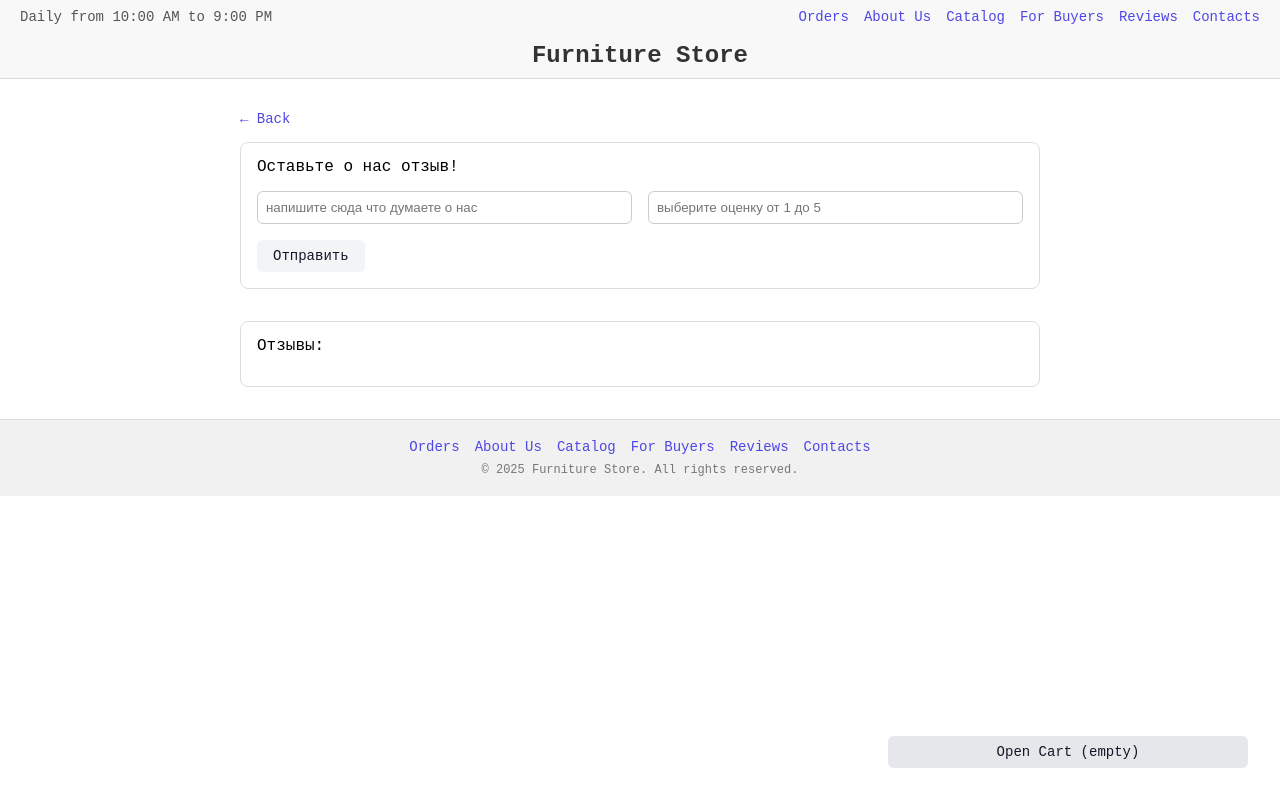
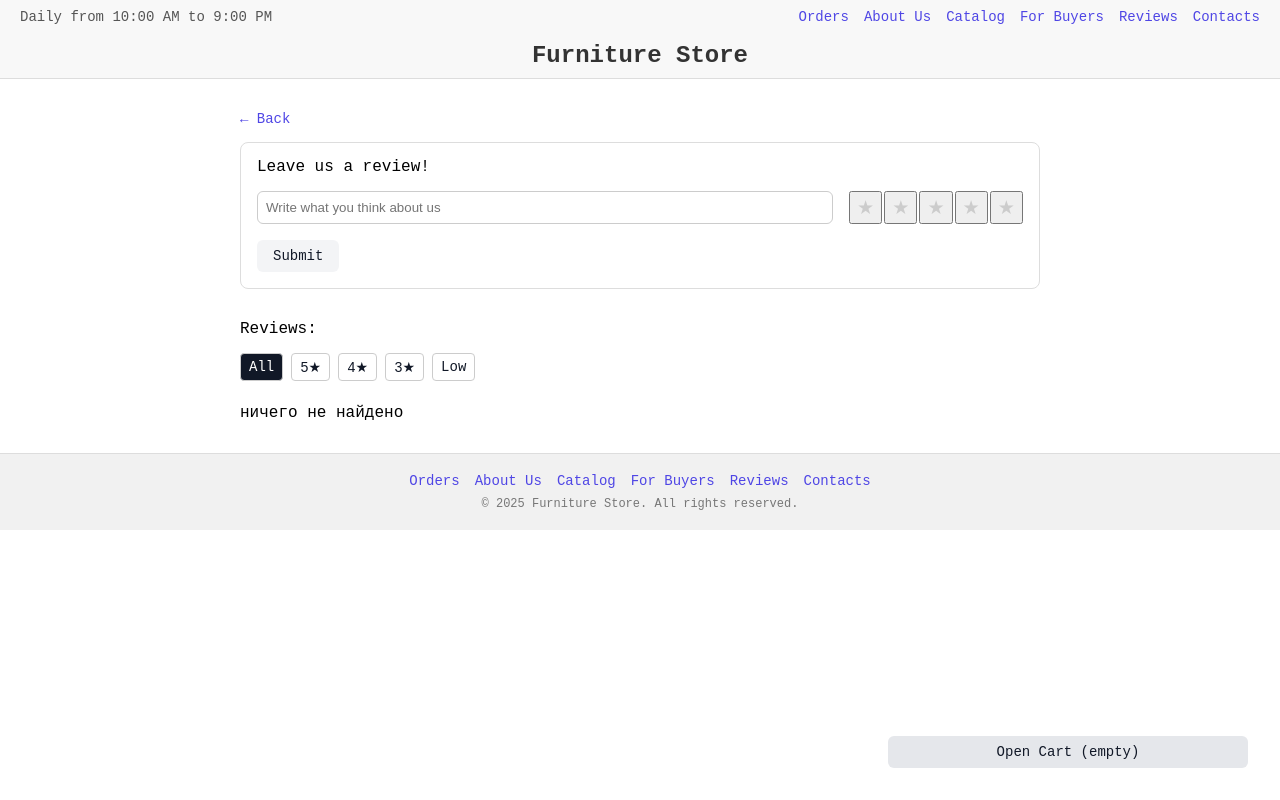
Before and after one commit to Karataev-Daniil/react-shop, a React (Vite) app: page /Reviews in a window 1280 px wide. Built offline with nearby package versions, Linux system fonts and the light colour scheme.

Commit message:
update ReviewsPage

```diff
--- a/src/pages/Reviews/ReviewsPage.jsx
+++ b/src/pages/Reviews/ReviewsPage.jsx
@@ -28,6 +28,8 @@ function ReviewsPage() {
     const [reviews, setReviews] = useLocalForage("reviews", []);
     const [contentReview, setContentReview] = useState("");
     const [gradeReview, setGradeReview] = useState("");
+    const [activeFilter, setActiveFilter] = useState("all");
+
 
     const createReview = (content, grade) => {
         if (!content || !grade) return;
@@ -35,71 +37,126 @@ function ReviewsPage() {
         const newReview = {
             review: content,
             grade: grade,
-            id: nanoid()
-        }
+            id: nanoid(),
+        };
 
         setReviews([...reviews, newReview]);
         setContentReview("");
         setGradeReview("");
+    };
+
+    const filteredReviews = reviews.filter((r) => {
+        if (activeFilter === "all") {
+            return true;
+        } else if (activeFilter === 5) {
+            return r.grade === 5;
+        } else if (activeFilter === 4) {
+            return r.grade === 4;
+        } else if (activeFilter === 3) {
+            return r.grade === 3;
+        } else if (activeFilter === "low" && r.grade <= 2) {
+            return true
         }
+
+
+        return false;
+    })
 
     return (
         <>
             <Helmet>
-                <title>Отзывы</title>
+                <title>Reviews</title>
             </Helmet>
 
-            <div className={styles.page}>
+            <div className={styles.reviewPage}>
                 <Button to="/" variant="link" className={styles.backButton}>
                     ← Back
                 </Button>
 
-                <section className={styles.reviewFormSection}>
-                    <h2 className={styles.reviewTitle}>Оставьте о нас отзыв!</h2>
+                <section className={styles.reviewForm}>
+                    <h2 className={styles.reviewFormTitle}>Leave us a review!</h2>
+
                     <div className={styles.inputs}>
                         <input
                             type="text"
-                            placeholder="напишите сюда что думаете о нас"
+                            placeholder="Write what you think about us"
                             value={contentReview}
                             onChange={(e) => setContentReview(e.target.value)}
                             className={styles.textInput}
                         />
-                        <input
-                            type="number"
-                            placeholder="выберите оценку от 1 до 5"
-                            value={gradeReview}
-                            onChange={(e) => {
-                                const value = Number(e.target.value);
-                                if (value > 5) {
-                                    setGradeReview(5);
-                                } else if (value < 1) {
-                                    setGradeReview(1);
-                                } else {
-                                    setGradeReview(value);
-                                }
-                            }}
-                            className={styles.numberInput}
-                            min={1}
-                            max={5}
-                        />
+
+                        <div className={styles.reviewStars}>
+                            {[1, 2, 3, 4, 5].map((star) => (
+                                <button
+                                    key={star}
+                                    onClick={() => setGradeReview(star)}
+                                    className={star <= gradeReview ? styles.starFilled : styles.starEmpty}
+                                >
+                                    ★
+                                </button>
+                            ))}
                         </div>
+                    </div>
+
                     <Button
                         onClick={() => createReview(contentReview, gradeReview)}
                         className={styles.submitButton}
                     >
-                        Отправить
+                        Submit
                     </Button>
                 </section>
 
-                <section className={styles.reviewsListSection}>
-                    <h2 className={styles.reviewsListTitle}>Отзывы:</h2>
-                    <div className={styles.reviewsList}>
-                        {reviews.map((r) => (
+                <section className={styles.reviewListSection}>
+                    <h2 className={styles.reviewListTitle}>Reviews:</h2>
+
+                    <div className={styles.reviewFilters}>
+                        <Button
+                            onClick={() => setActiveFilter("all")}
+                            className={activeFilter === "all" ? styles.btnActive : ""}
+                        >
+                            All
+                        </Button>
+                        <Button
+                            onClick={() => setActiveFilter(5)}
+                            className={activeFilter === 5 ? styles.btnActive : ""}
+                        >
+                            5★
+                        </Button>
+                        <Button
+                            onClick={() => setActiveFilter(4)}
+                            className={activeFilter === 4 ? styles.btnActive : ""}
+                        >
+                            4★
+                        </Button>
+                        <Button
+                            onClick={() => setActiveFilter(3)}
+                            className={activeFilter === 3 ? styles.btnActive : ""}
+                        >
+                            3★
+                        </Button>
+                        <Button
+                            onClick={() => setActiveFilter("low")}
+                            className={activeFilter === "low" ? styles.btnActive : ""}
+                        >
+                            Low
+                        </Button>
+                    </div>
+
+                    <div className={styles.reviewList}>
+                        {filteredReviews.length === 0
+                            ? "ничего не найдено"
+                            : filteredReviews.map((r) => (
                                   <div key={r.id} className={styles.reviewItem}>
                                       <span className={styles.reviewText}>{r.review}</span>
+
                                       <span className={styles.reviewStars}>
                                           {Array.from({ length: 5 }, (_, i) => (
-                                        <span key={i} className={i < r.grade ? styles.filledStar : styles.emptyStar}>★</span>
+                                              <span
+                                                  key={i}
+                                                  className={i < r.grade ? styles.starFilled : styles.starEmpty}
+                                              >
+                                                  ★
+                                              </span>
                                           ))}
                                       </span>
                                   </div>
@@ -107,6 +164,7 @@ function ReviewsPage() {
                     </div>
                 </section>
             </div>
+
         </>
     );
 }
--- a/src/pages/Reviews/ReviewsPage.module.css
+++ b/src/pages/Reviews/ReviewsPage.module.css
@@ -1,4 +1,4 @@
-.page {
+.reviewPage {
     padding: 2rem;
     max-width: 800px;
     margin: 0 auto;
@@ -7,13 +7,13 @@
     margin-bottom: 1rem;
     display: inline-block;
 }
-.reviewFormSection {
+.reviewForm {
     margin-bottom: 2rem;
     padding: 1rem;
     border: 1px solid #ddd;
     border-radius: 8px;
 }
-.reviewTitle {
+.reviewFormTitle {
     margin-bottom: 1rem;
 }
 .inputs {
@@ -21,7 +21,8 @@
     gap: 1rem;
     margin-bottom: 1rem;
 }
-.textInput, .numberInput {
+.textInput,
+.numberInput {
     flex: 1;
     padding: 0.5rem;
     border: 1px solid #ccc;
@@ -30,15 +31,32 @@
 .submitButton {
     padding: 0.5rem 1rem;
 }
-.reviewsListSection {
-    padding: 1rem;
-    border: 1px solid #ddd;
+.reviewFilters {
+    display: flex;
+    flex-direction: row;
+    align-items: center;
+    gap: 8px;
+    margin-bottom: 24px;
+}
+.reviewFilters button {
+    height: 28px;
+    padding: 0 8px;
+    border: 1px solid #ccc;
+    border-radius: 4px;
+    background-color: #fff;
+    cursor: pointer;
+}
+.reviewFilters button.btnActive {
+    background-color: #111827;
+    color: #fff;
+}
+.reviewListSection {
     border-radius: 8px;
 }
-.reviewsListTitle {
+.reviewListTitle {
     margin-bottom: 1rem;
 }
-.reviewsList {
+.reviewList {
     display: flex;
     flex-direction: column;
     gap: 0.75rem;
@@ -48,6 +66,7 @@
     border-bottom: 1px solid #eee;
     display: flex;
     justify-content: space-between;
+    align-items: center;
 }
 .reviewText {
     font-weight: 500;
@@ -60,13 +79,11 @@
     display: flex;
     gap: 2px;
 }
-
-.filledStar {
+.starFilled {
     color: gold;
     font-size: 1.2rem;
 }
-
-.emptyStar {
+.starEmpty {
     color: #ccc;
     font-size: 1.2rem;
 }
```
Lines whose indentation alone changed are shown as unchanged.
